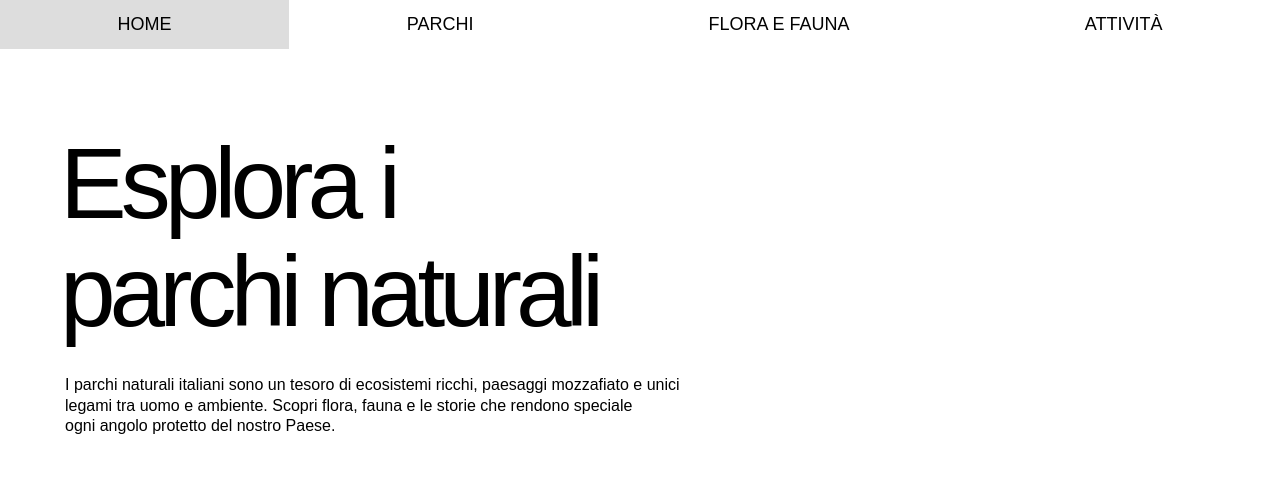
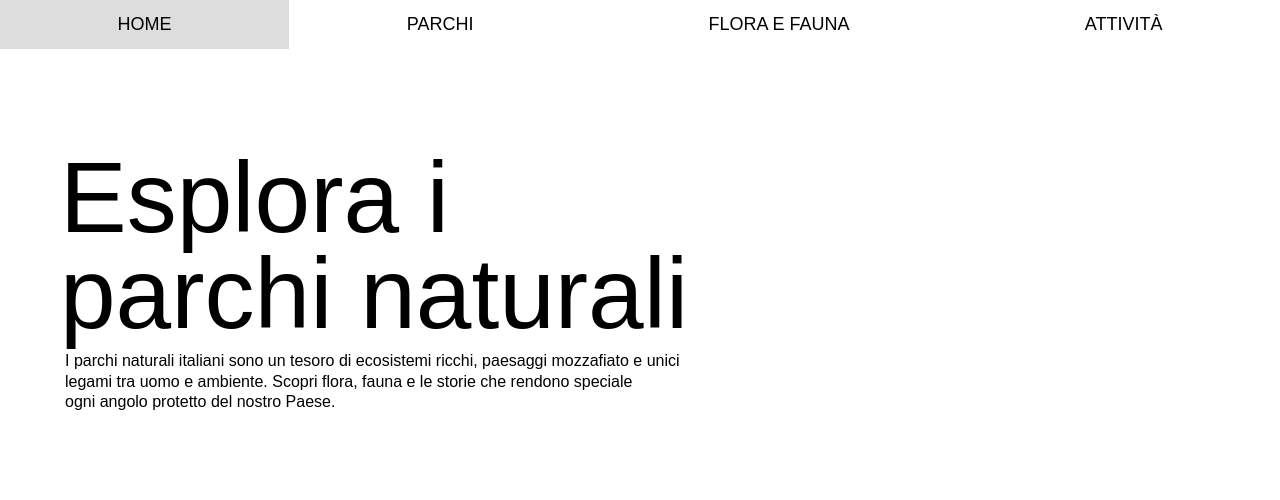
Before and after one commit to naomip-obj/Parchi-d-Italia, a plain HTML site: page index.html in a window 1280 px wide. Shown: the top 500 px of the page. Drawn offline with Linux system fonts and the light colour scheme.

Commit message:
correction text

```diff
--- a/styles.css
+++ b/styles.css
@@ -18,14 +18,14 @@ body {
 .esplora-i-parchi-naturali {
   color: #000000;
   text-align: left;
-  font-family: "Poppins-Medium", sans-serif;
+  bottom: -90px;
+  font-family: 'Poppins-Regular', sans-serif;
   font-size: 100px;
-  line-height: 108%;
-  letter-spacing: -0.06em;
-  font-weight: 500;
+  line-height: 96%;
+  font-weight: 0;
   position: relative;
- top: 80px;
- left: 60px;
+  top: 100px;
+  left: 60px;
 }
 
  /*testo 2*/
```
